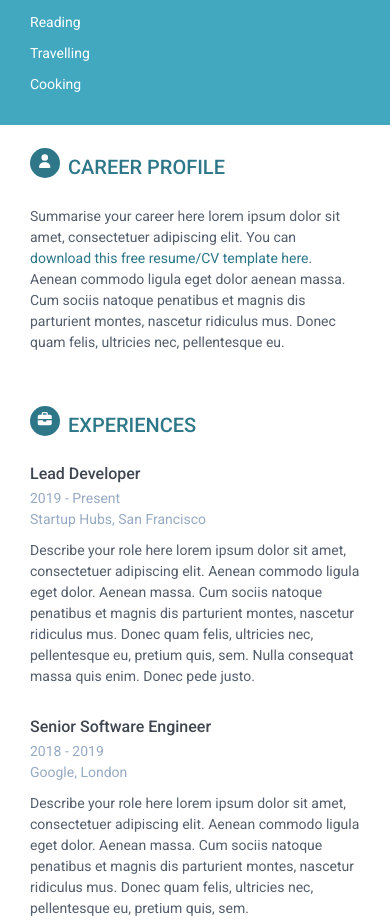
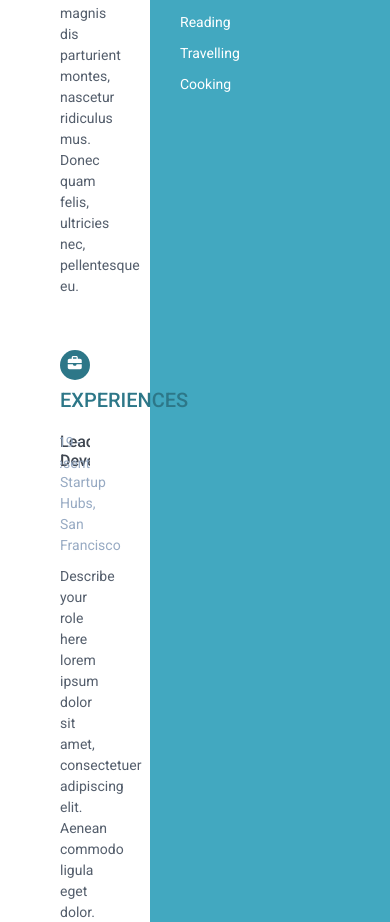
Before and after one commit to ethancrypto/resume, a plain HTML site: page index.html in a window 390 px wide. Shown: the part 828-1750 px from the top of the page. Drawn offline with Linux system fonts and the light colour scheme.

Commit message:
size update

```diff
--- a/assets/css/orbit-1.css
+++ b/assets/css/orbit-1.css
@@ -268,32 +268,3 @@ p {
 .footer .fa-heart {
   color: #fb866a;
 }
-
-@media (max-width: 767.98px) {
-  .sidebar-wrapper {
-    position: static;
-    width: inherit;
-  }
-
-  .main-wrapper {
-    padding: 30px;
-  }
-
-  .main-wrapper .time {
-    position: static;
-    display: block;
-    margin-top: 5px;
-  }
-
-  .main-wrapper .upper-row {
-    margin-bottom: 0;
-  }
-}
-@media (min-width: 992px) {
-  .skillset .level-title {
-    display: inline-block;
-    float: left;
-    width: 30%;
-    margin-bottom: 0;
-  }
-}
```
